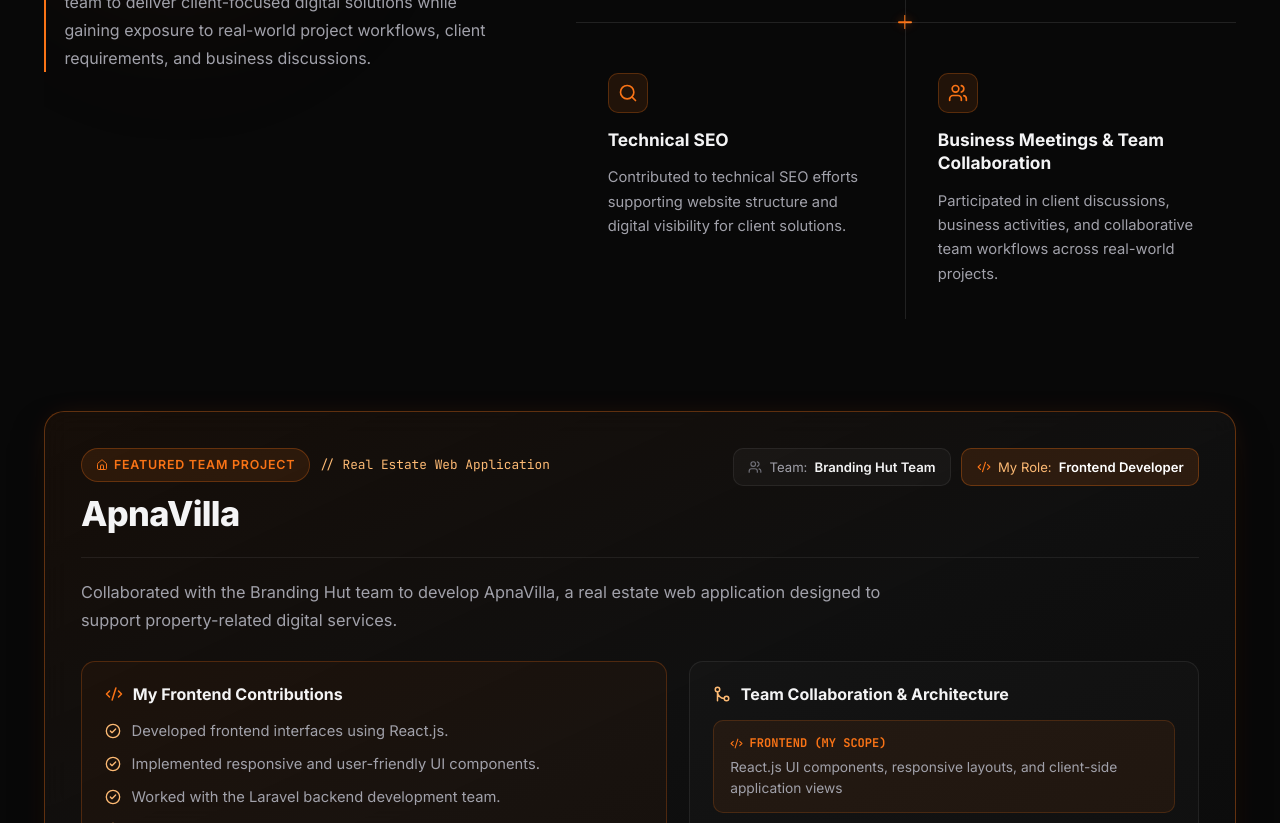
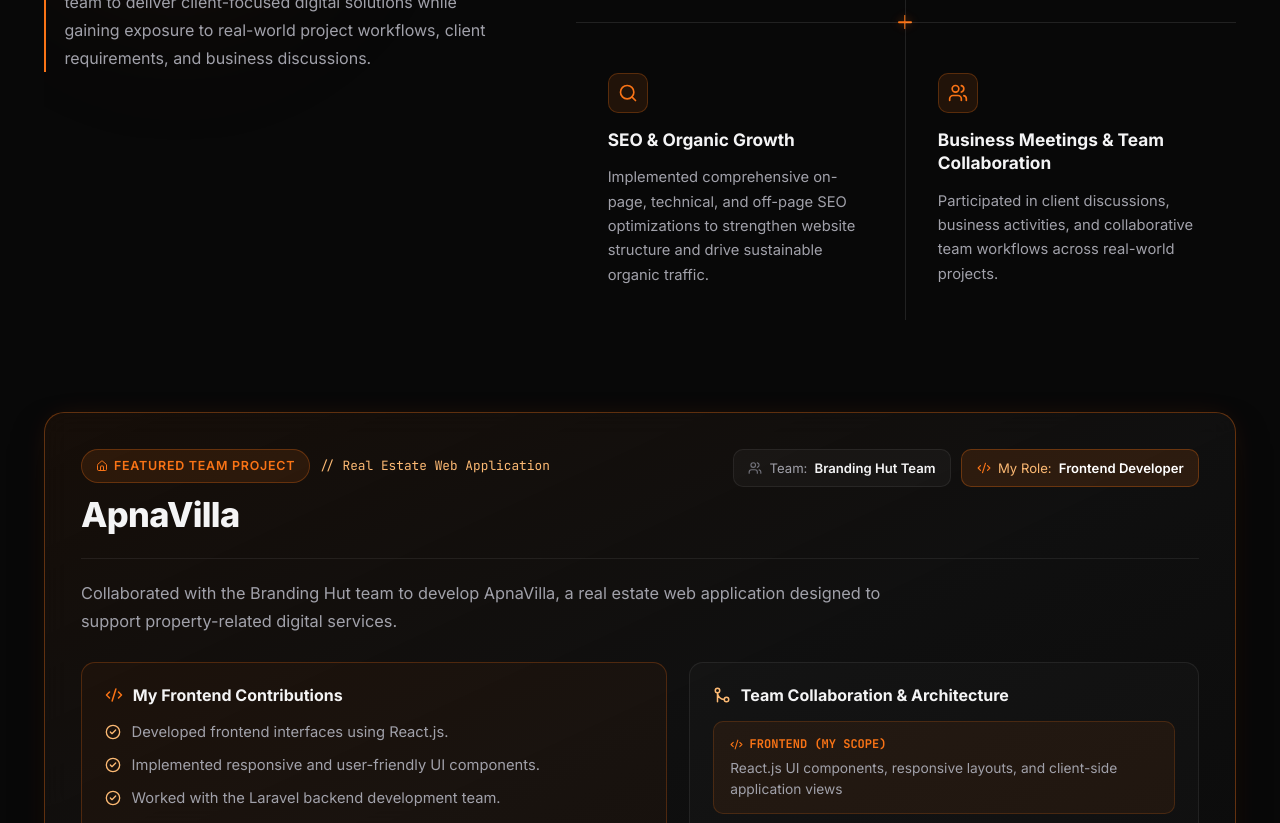
Before and after one commit to Akhilesh-4753/portfolio, a React (Vite) app: page / in a window 1280 px wide. Shown: the part 7080-7903 px from the top of the page. Built offline with nearby package versions, Linux system fonts and the light colour scheme.

Commit message:
updated branding hut experience content

```diff
--- a/src/data/experience.js
+++ b/src/data/experience.js
@@ -280,10 +280,10 @@ export const freelanceExperience = {
         "Created professional posters and visual promotional assets aligned with brand specifications and design goals."
     },
     {
-      title: "Technical SEO",
+      title: "SEO & Organic Growth",
       icon: "Search",
       description:
-        "Contributed to technical SEO efforts supporting website structure and digital visibility for client solutions."
+        "Implemented comprehensive on-page, technical, and off-page SEO optimizations to strengthen website structure and drive sustainable organic traffic."
     },
     {
       title: "Business Meetings & Team Collaboration",
```
